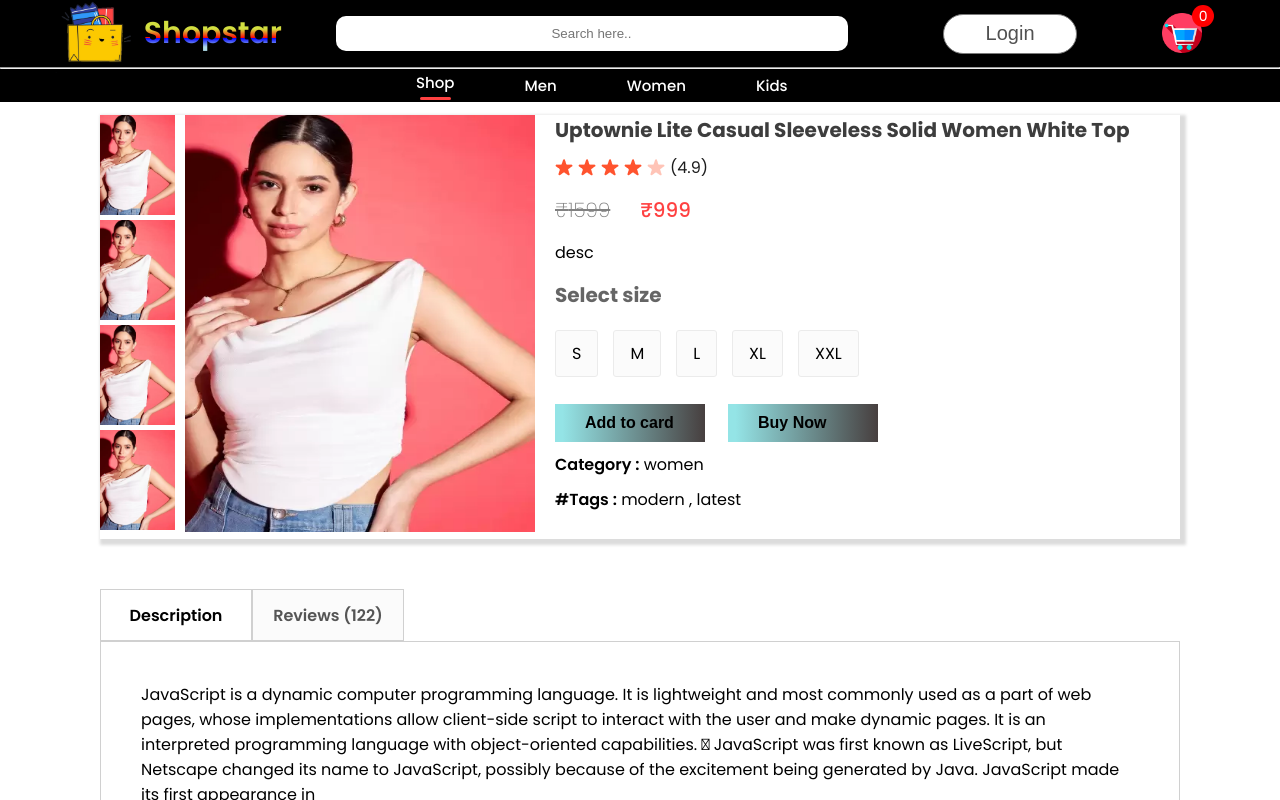
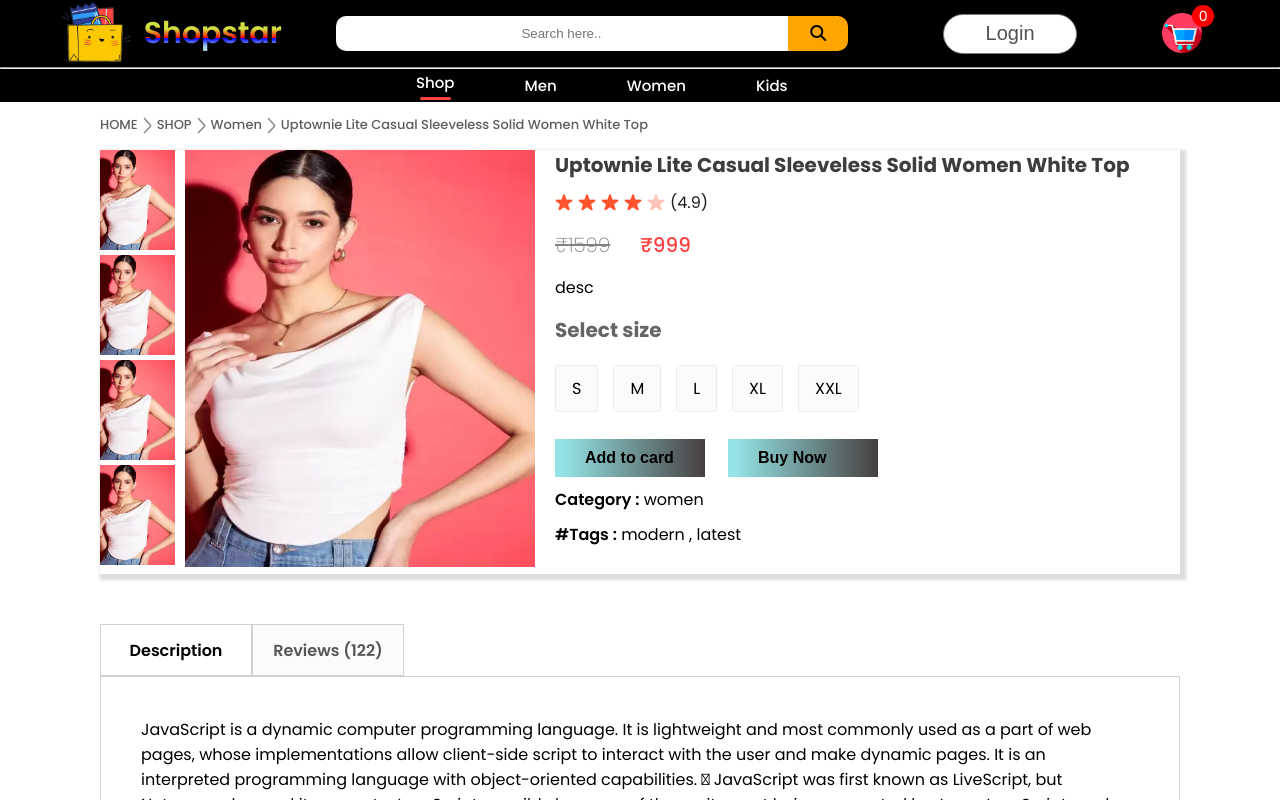
Before and after one commit to Rahul-0915/Shopper, a React (Create React App) app in the folder frontend/: page /Product/1 in a window 1280 px wide. Shown: the top 800 px of the page. Built offline with nearby package versions, Linux system fonts and the light colour scheme.

Commit message:
recreate navbar  new

```diff
--- a/frontend/src/Components/Breadcrums/Breadcrum.css
+++ b/frontend/src/Components/Breadcrums/Breadcrum.css
@@ -7,6 +7,6 @@
     font-size: 13px;
     font-weight: 500;
     text-transform: capitalize;
-    margin-top: 80PX;
+    margin-top: 115PX;
     margin-left: 100PX;
 }
--- a/frontend/src/Components/Navbar/Navbar.css
+++ b/frontend/src/Components/Navbar/Navbar.css
@@ -173,11 +173,32 @@
     /* color: #626262; */
     color:lightseagreen;
 }
+.s-box{
+    /* background-color: red; */
+    width: 40%;
+    display: flex;
+}
 /* search bar ccc */
 .search-bar{
-    width: 40%;
+    width: 90%;
+    height: 100%;
     /* background-color: red; */
-    border-radius: 10px;
+    /* border-radius: 10px; */
+    border-top-left-radius: 10px;
+    border-bottom-left-radius: 10px;
     border: none;
+    outline: none;
     text-align: center;
 }
+.s-btn{
+    /* background-color: orange; */
+    background-color: orange;
+    color: black;
+    border-top-right-radius: 10px;
+    border-bottom-right-radius: 10px;
+    width: 10%;
+    text-align: center;
+    align-items: center;
+    padding: 5px;
+
+}
--- a/frontend/src/Components/Navbar/Navbar.jsx
+++ b/frontend/src/Components/Navbar/Navbar.jsx
@@ -28,7 +28,11 @@
         <Link to="/"><img src={logo} alt="" /></Link>
         <Link className='links' to="/"><p>Shopstar</p></Link>
       </div>
+      <div className="s-box">
       <input type="search" name="" id="" placeholder= '   Search here..' className='search-bar' />
+      <div className="s-btn"><i class="fa-solid fa-magnifying-glass"></i></div>
+      </div>
+
       {/*    */}
       {/* that red line for activepage use onclick () and ternary operater ,and link use to route topic  */}
       {/* <ul className='nav-menu'>
--- a/frontend/src/Pages/CSS/LoginSignup.css
+++ b/frontend/src/Pages/CSS/LoginSignup.css
@@ -4,11 +4,9 @@
     height: 100vh;
     background: #fce3fe;
     padding-top: 110px;
-
-
     /* background-image: url("C:\Users\Rahul\OneDrive\Documents\BCA_sem-5\project\frontend\src\Components\Assets\ok5.jpg");  */
     background-image: url("https://as1.ftcdn.net/v2/jpg/04/40/53/90/1000_F_440539033_2a76yiN1cB1pEOT2njwYkVgIrLCO0of3.jpg") ;
-    background-size: 100%;
+    background-size: cover;
 }
 
 /* form box css */
```
